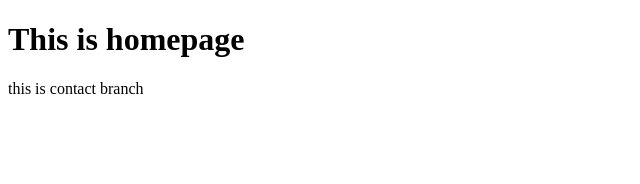
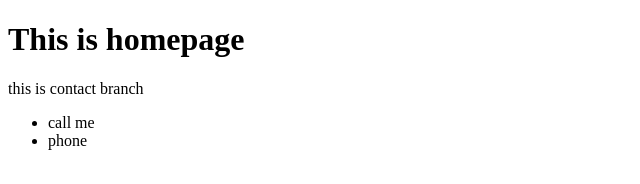
Before and after one commit to steven31518/project100, a plain HTML site: page index.html in a window 1280 px wide. Shown: the whole page, without its empty margins (0-640 px from the left). Drawn offline with Linux system fonts and the light colour scheme.

Commit message:
add contct ul

```diff
--- a/index.html
+++ b/index.html
@@ -9,5 +9,9 @@
   <body>
     <h1>This is homepage</h1>
     <p>this is contact branch</p>
+    <ul>
+      <li>call me</li>
+      <li>phone</li>
+    </ul>
   </body>
 </html>
```
